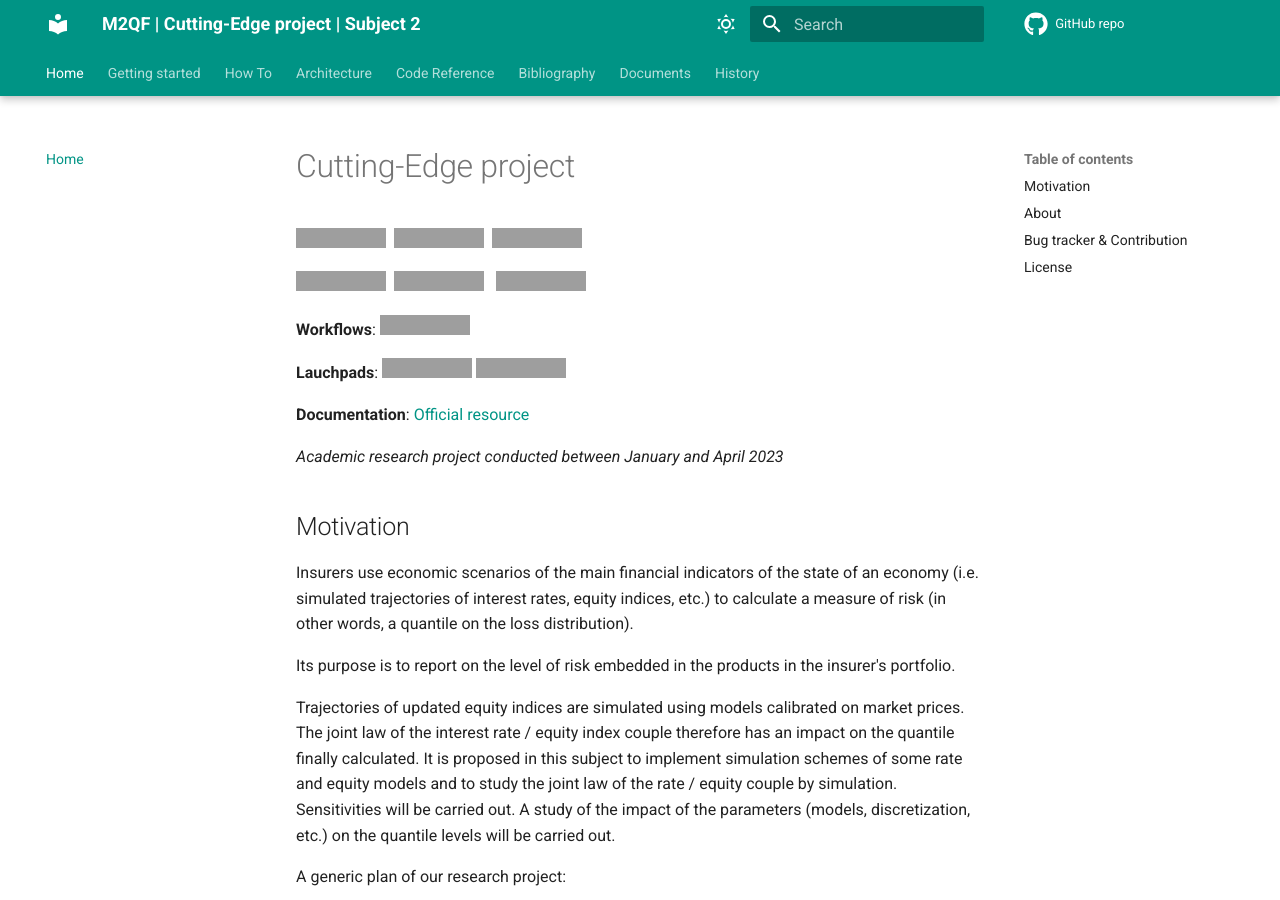
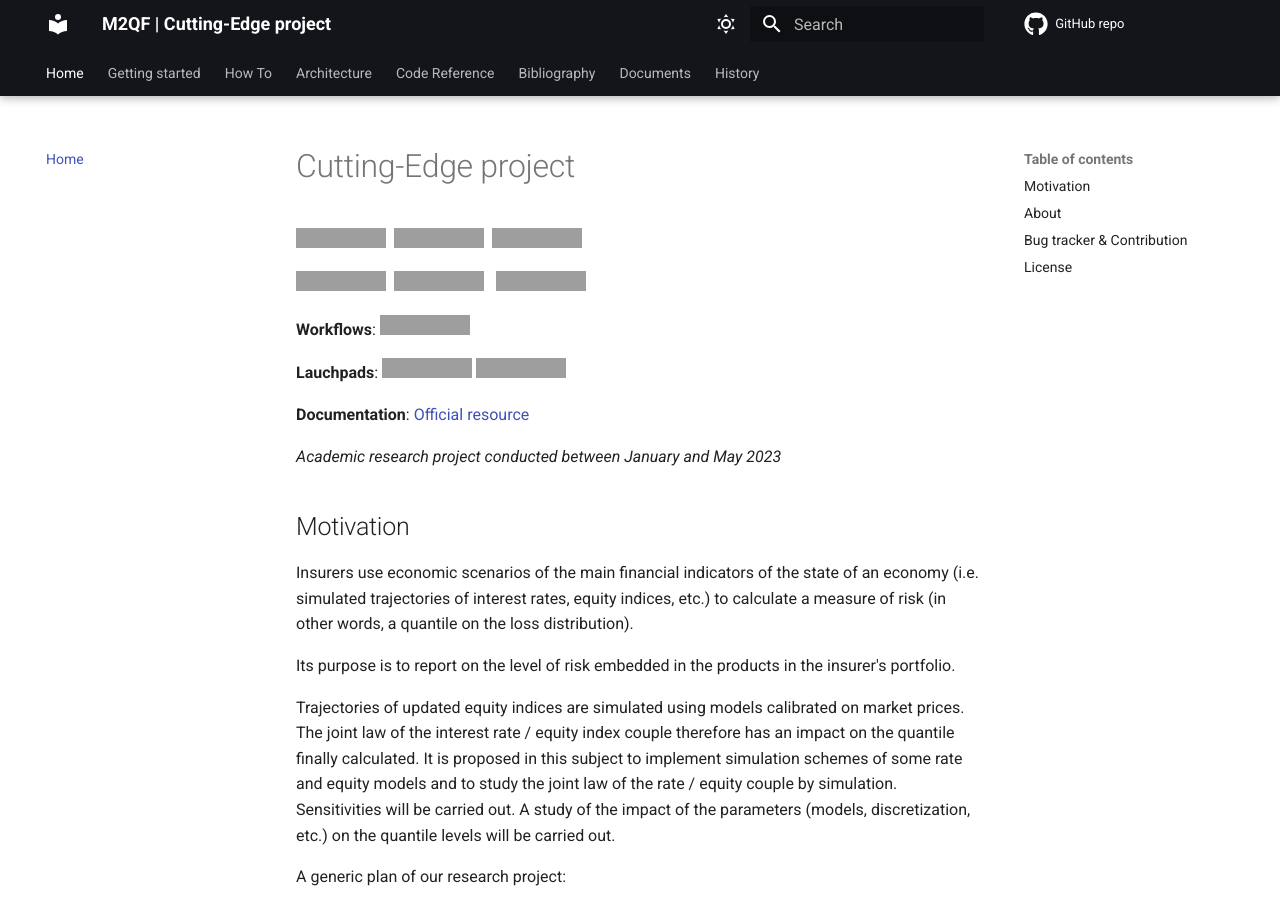
Before and after one commit to lcsrodriguez/CuttingEdge-Milliman, an MkDocs documentation site: the page built from docs/index.md, in a window 1280 px wide and 900 px high, cut to the strip 0-900 px from the top of the window. Built offline with MkDocs 1.6.1 and Material for MkDocs 9.7.7, drawn with Linux system fonts in a browser that asks for light colours; comment, search, counter and statistics services are not loaded; some of the changed text lies outside the part shown; grey boxes are pictures that could not be loaded.

Commit message:
Adding documentation settings

```diff
--- a/docs/index.md
+++ b/docs/index.md
@@ -10,7 +10,7 @@
 
 **Documentation**: [Official resource](https://rodrigul.iiens.net/cutting-edge/)
 
-*Academic research project conducted between January and April 2023*
+*Academic research project conducted between January and May 2023*
 
 ## Motivation
 
--- a/mkdocs.yml
+++ b/mkdocs.yml
@@ -1,11 +1,11 @@
-site_name: M2QF | Cutting-Edge project | Subject 2
+site_name: M2QF | Cutting-Edge project
 
 theme:
   name: "material"
   palette:
     # Palette toggle for light mode
     - scheme: default
-      primary: teal
+      primary: black # teal
       toggle:
         icon: material/weather-sunny
         name: Switch to dark mode
@@ -37,7 +37,7 @@ repo_url: https://github.com/lcsrodriguez/CuttingEdge-Milliman
 repo_name: GitHub repo
 site_description: Official documentation of Cutting-Edge project
 site_author: Amal BACHA - Dalia BARBI - Khalil BATTIKH - Lucas RODRIGUEZ - Naïm SOUNI
-copyright: Copyright &copy; 2023 Amal BACHA - Dalia BARBI - Khalil BATTIKH - Lucas RODRIGUEZ - Naïm SOUNI<br>Academic work &bull; <i>January 2023 - Present</i>
+copyright: Copyright &copy; 2023 Amal BACHA - Dalia BARBI - Khalil BATTIKH - Lucas RODRIGUEZ - Naïm SOUNI<br>Academic work &bull; <i>January - May 2023</i>
 plugins:
   - search
   - gen-files:
```
